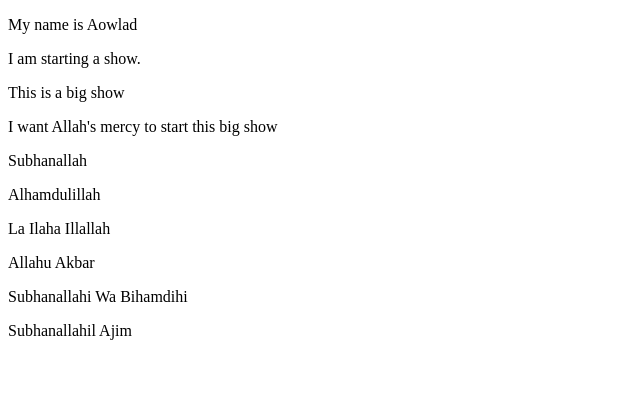
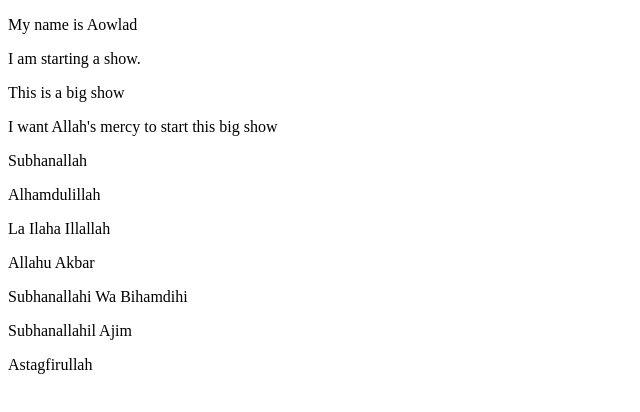
Before and after one commit to aowladmuhammad/MAHBUB, a plain HTML site: page index.html in a window 1280 px wide. Shown: the whole page, without its empty margins (0-640 px from the left). Drawn offline with Linux system fonts and the light colour scheme.

Commit message:
all files added

```diff
--- a/index.html
+++ b/index.html
@@ -18,6 +18,7 @@
   <p>Allahu Akbar</p>
   <p>Subhanallahi Wa Bihamdihi</p>
   <p>Subhanallahil Ajim</p>
+  <p>Astagfirullah</p>
 
 </body>
 </html>
```
